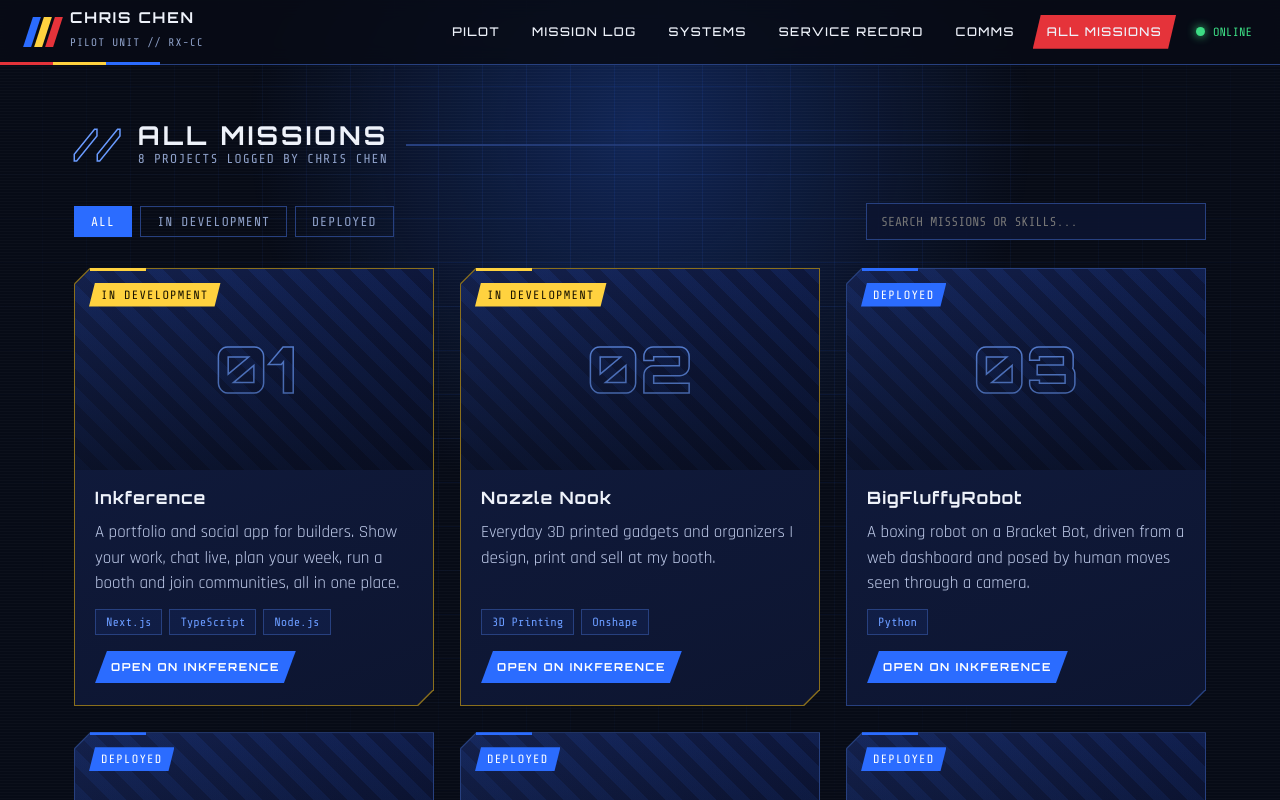
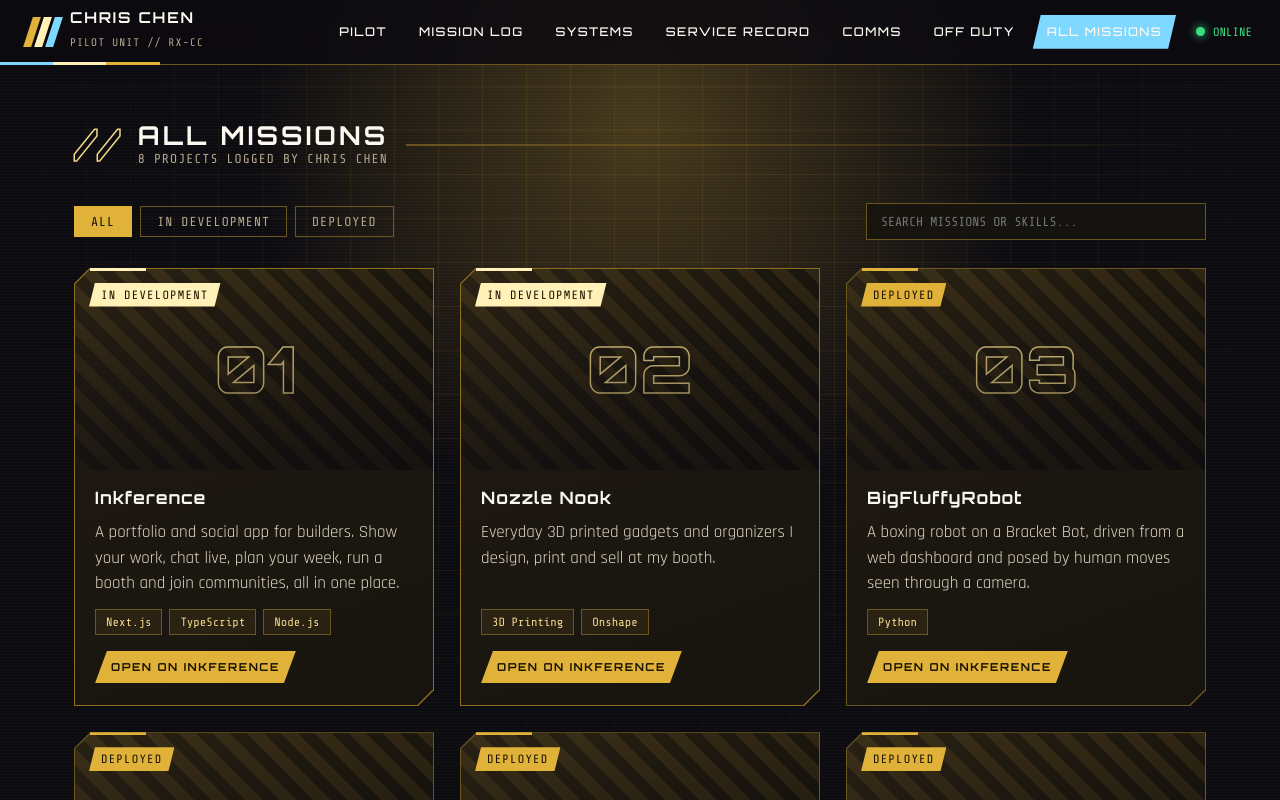
Before and after one commit to cchryx/cchryx.github.io, a React (Create React App) app: page /#/projects in a window 1280 px wide. Shown: the top 800 px of the page. Built offline with nearby package versions, Linux system fonts and the light colour scheme.

Commit message:
Angelic white mecha theme, restore skate and art

```diff
--- a/public/index.html
+++ b/public/index.html
@@ -10,7 +10,7 @@
         />
         <link rel="icon" href="%PUBLIC_URL%/assets/heliosIcons/favicon.ico" />
         <meta name="viewport" content="width=device-width, initial-scale=1" />
-        <meta name="theme-color" content="#070b16" />
+        <meta name="theme-color" content="#0c0b10" />
         <meta
             name="description"
             content="Chris Chen: builder, roboticist and computer science student. Projects, skills and experience."
--- a/src/components/Nav.jsx
+++ b/src/components/Nav.jsx
@@ -8,6 +8,7 @@ const LINKS = [
     { label: "Systems", id: "systems" },
     { label: "Service record", id: "record" },
     { label: "Comms", id: "comms" },
+    { label: "Off duty", id: "offduty" },
 ];
 
 export default function Nav() {
--- a/src/pages/Landing.jsx
+++ b/src/pages/Landing.jsx
@@ -253,6 +253,42 @@ export default function Landing() {
                 </div>
             </section>
 
+            {/* 06 OFF DUTY */}
+            <section className="sec" id="offduty">
+                <SectionHead no="06" title="OFF DUTY" sub="Skateboarding and art" />
+                <div className="off-grid">
+                    <Hud tone="blue" className="off-card">
+                        <div className="off-media">
+                            <video autoPlay muted loop playsInline>
+                                <source
+                                    src="https://res.cloudinary.com/decele1ao/video/upload/v1721074684/Project%20Helios/Skateboarding/k2ernznsxoomrz14mcz1.mov"
+                                    type="video/mp4"
+                                />
+                            </video>
+                        </div>
+                        <h3 className="panel-title">SKATEBOARDING</h3>
+                        <p>
+                            This hobby started during the summer of the pandemic. I watched many videos of cool tricks and
+                            fell in love with the sport. Most summers I skated at least three hours a day with friends.
+                            Next goal: land consistent tre-flips.
+                        </p>
+                    </Hud>
+                    <Hud tone="yellow" className="off-card">
+                        <div className="off-media">
+                            <img
+                                src="https://res.cloudinary.com/decele1ao/image/upload/v1721074791/Project%20Helios/Art/ukw1t0r0spc4aoznwdaq.png"
+                                alt="Artwork by Chris"
+                            />
+                        </div>
+                        <h3 className="panel-title">ART</h3>
+                        <p>
+                            I started art classes at age 7. I like realistic art and use graphite, colored pencils and
+                            watercolor. I have been busy with robotics, school and code, but this is some of my past work.
+                        </p>
+                    </Hud>
+                </div>
+            </section>
+
             <footer className="foot mono">
                 <span>{`RX-CC // ${new Date().getFullYear()} // ${displayName.toUpperCase()}`}</span>
                 <span>{fetchedAt ? `DATA SYNCED FROM INKFERENCE ${fetchedAt.slice(0, 10)}` : "DATA: SAVED COPY"}</span>
--- a/src/theme.css
+++ b/src/theme.css
@@ -1,16 +1,16 @@
 /* ===== Mecha theme: white, blue, red and yellow panels on a dark cockpit ===== */
 
 :root {
-    --bg: #070b16;
-    --panel: #0d1530;
-    --panel2: #111c40;
-    --line: #27407f;
-    --blue: #2b6cff;
-    --blue-soft: #6a9bff;
-    --red: #e5333a;
-    --yellow: #ffd23f;
-    --white: #eef2fa;
-    --muted: #8ea0c8;
+    --bg: #0c0b10;
+    --panel: #17140f;
+    --panel2: #201b12;
+    --line: #6b5620;
+    --blue: #e0b23a;
+    --blue-soft: #f3d98a;
+    --red: #7fd8ff;
+    --yellow: #fff1b8;
+    --white: #fbf8f0;
+    --muted: #b3a88b;
     --cyan: #4de8ff;
     --green: #3ddc84;
     --head: "Orbitron", "Rajdhani", sans-serif;
@@ -87,8 +87,8 @@ button {
 .bg-grid {
     position: absolute;
     inset: -2px;
-    background-image: linear-gradient(rgba(43, 108, 255, 0.09) 1px, transparent 1px),
-        linear-gradient(90deg, rgba(43, 108, 255, 0.09) 1px, transparent 1px);
+    background-image: linear-gradient(rgba(224, 178, 58, 0.09) 1px, transparent 1px),
+        linear-gradient(90deg, rgba(224, 178, 58, 0.09) 1px, transparent 1px);
     background-size: 44px 44px;
     mask-image: radial-gradient(ellipse at 50% 30%, #000 20%, transparent 80%);
     -webkit-mask-image: radial-gradient(ellipse at 50% 30%, #000 20%, transparent 80%);
@@ -100,7 +100,7 @@ button {
     left: 50%;
     top: -25vw;
     transform: translateX(-50%);
-    background: radial-gradient(circle, rgba(43, 108, 255, 0.28), transparent 62%);
+    background: radial-gradient(circle, rgba(224, 178, 58, 0.28), transparent 62%);
 }
 .bg-scan {
     position: absolute;
@@ -169,7 +169,7 @@ button {
     align-items: center;
     gap: 20px;
     padding: 10px 28px;
-    background: rgba(7, 11, 22, 0.86);
+    background: rgba(12, 11, 16, 0.86);
     backdrop-filter: blur(10px);
     border-bottom: 1px solid var(--line);
 }
@@ -241,7 +241,7 @@ button {
     background: var(--red);
 }
 .nav-hot:hover {
-    background: #ff4b52;
+    background: #a8e6ff;
 }
 .nav-status {
     display: flex;
@@ -310,7 +310,7 @@ button {
     background: var(--yellow);
 }
 .hud-red {
-    background: #7d2226;
+    background: #2d6b85;
 }
 .hud-red::after {
     background: var(--red);
@@ -335,7 +335,7 @@ button {
     font-weight: 700;
     letter-spacing: 0.14em;
     text-transform: uppercase;
-    color: #fff;
+    color: #1a1400;
     background: var(--blue);
     clip-path: polygon(12px 0, 100% 0, calc(100% - 12px) 100%, 0 100%);
     transition: background 0.2s, transform 0.2s;
@@ -348,7 +348,7 @@ button {
     background: transparent;
     box-shadow: inset 0 0 0 2px var(--blue-soft);
     color: var(--white);
-    background: rgba(43, 108, 255, 0.12);
+    background: rgba(224, 178, 58, 0.12);
 }
 .btn-ghost:hover {
     background: var(--yellow);
@@ -369,7 +369,7 @@ button {
 }
 .tag-blue {
     background: var(--blue);
-    color: #fff;
+    color: #1a1400;
 }
 .tag-yellow {
     background: var(--yellow);
@@ -377,7 +377,7 @@ button {
 }
 .tag-red {
     background: var(--red);
-    color: #fff;
+    color: #1a1400;
 }
 
 .chips {
@@ -391,7 +391,7 @@ button {
     padding: 3px 10px;
     border: 1px solid var(--line);
     color: var(--blue-soft);
-    background: rgba(43, 108, 255, 0.08);
+    background: rgba(224, 178, 58, 0.08);
 }
 .chips-lg li {
     font-size: 14px;
@@ -469,7 +469,7 @@ button {
     line-height: 0.95;
     letter-spacing: 0.03em;
     margin: 14px 0 12px;
-    text-shadow: 0 0 40px rgba(43, 108, 255, 0.5);
+    text-shadow: 0 0 40px rgba(224, 178, 58, 0.5);
 }
 .hero-title span {
     display: block;
@@ -480,7 +480,7 @@ button {
 .hero-sub {
     font-size: 22px;
     max-width: 560px;
-    color: #c8d4f0;
+    color: #ece6d6;
 }
 .hero-actions {
     display: flex;
@@ -497,7 +497,7 @@ button {
 .hero-stats li {
     border-left: 3px solid var(--red);
     padding: 4px 0 4px 12px;
-    background: linear-gradient(90deg, rgba(229, 51, 58, 0.12), transparent);
+    background: linear-gradient(90deg, rgba(127, 216, 255, 0.12), transparent);
 }
 .hero-stats b {
     display: block;
@@ -519,8 +519,8 @@ button {
     align-items: center;
 }
 .mech-head {
-    width: min(300px, 70%);
-    filter: drop-shadow(0 0 28px rgba(43, 108, 255, 0.55));
+    width: min(440px, 92%);
+    filter: drop-shadow(0 0 28px rgba(224, 178, 58, 0.55));
     animation: float 5s ease-in-out infinite;
     position: relative;
     z-index: 2;
@@ -619,7 +619,7 @@ button {
 }
 .pilot-avatar {
     aspect-ratio: 1;
-    background: radial-gradient(circle, rgba(43, 108, 255, 0.28), rgba(7, 11, 22, 0.6));
+    background: radial-gradient(circle, rgba(224, 178, 58, 0.28), rgba(12, 11, 16, 0.6));
     clip-path: polygon(25% 0, 75% 0, 100% 25%, 100% 75%, 75% 100%, 25% 100%, 0 75%, 0 25%);
     display: flex;
     align-items: center;
@@ -655,7 +655,7 @@ button {
 }
 .pilot-bio p {
     margin-bottom: 14px;
-    color: #d3dcf3;
+    color: #ece6d6;
 }
 .pilot-bio .panel-title {
     margin-top: 0;
@@ -675,7 +675,7 @@ button {
 .proj-banner {
     position: relative;
     aspect-ratio: 16 / 9;
-    background: linear-gradient(135deg, #14214d, #0a1130);
+    background: linear-gradient(135deg, #2a2214, #120f0a);
     overflow: hidden;
 }
 .proj-banner img {
@@ -692,7 +692,7 @@ button {
     display: flex;
     align-items: center;
     justify-content: center;
-    background: repeating-linear-gradient(45deg, rgba(43, 108, 255, 0.1) 0 12px, transparent 12px 24px);
+    background: repeating-linear-gradient(45deg, rgba(224, 178, 58, 0.1) 0 12px, transparent 12px 24px);
 }
 .proj-banner-empty span {
     font-family: var(--head);
@@ -704,7 +704,7 @@ button {
 .proj-scan {
     position: absolute;
     inset: 0;
-    background: linear-gradient(to bottom, transparent, rgba(7, 11, 22, 0.6));
+    background: linear-gradient(to bottom, transparent, rgba(12, 11, 16, 0.6));
 }
 .proj-banner .tag {
     position: absolute;
@@ -737,7 +737,7 @@ button {
     line-height: 1.2;
 }
 .proj-sum {
-    color: #c3cfee;
+    color: #e4dcc6;
     font-size: 17px;
     flex: 1;
 }
@@ -774,10 +774,10 @@ button {
 .fchip:hover {
     background: var(--blue);
     border-color: var(--blue);
-    color: #fff;
+    color: #1a1400;
 }
 .search {
-    background: rgba(13, 21, 48, 0.9);
+    background: rgba(23, 20, 15, 0.9);
     border: 1px solid var(--line);
     color: var(--white);
     padding: 10px 14px;
@@ -815,7 +815,7 @@ button {
 }
 .bar {
     height: 12px;
-    background: #060a18;
+    background: #08070b;
     border: 1px solid var(--line);
     padding: 2px;
 }
@@ -823,7 +823,7 @@ button {
     display: block;
     height: 100%;
     background: repeating-linear-gradient(90deg, var(--yellow) 0 8px, transparent 8px 11px);
-    box-shadow: 0 0 12px rgba(255, 210, 63, 0.45);
+    box-shadow: 0 0 12px rgba(255, 241, 184, 0.45);
     transform-origin: left;
     animation: fill 1.2s ease-out both;
 }
@@ -887,7 +887,7 @@ button {
     display: block;
     padding: 18px 22px;
     border: 1px solid var(--line);
-    background: rgba(13, 21, 48, 0.85);
+    background: rgba(23, 20, 15, 0.85);
     border-left: 5px solid var(--blue);
     transition: transform 0.2s, border-color 0.2s, background 0.2s;
 }
@@ -959,7 +959,7 @@ button {
         right: 0;
         flex-direction: column;
         gap: 0;
-        background: rgba(7, 11, 22, 0.97);
+        background: rgba(12, 11, 16, 0.97);
         border-bottom: 1px solid var(--line);
         padding: 8px 16px 16px;
     }
@@ -1013,3 +1013,44 @@ button {
         transition: none !important;
     }
 }
+
+/* ===== Off duty (skateboarding and art) ===== */
+.off-grid {
+    display: grid;
+    grid-template-columns: repeat(2, 1fr);
+    gap: 24px;
+}
+.off-media {
+    margin-bottom: 16px;
+    background: #000;
+    overflow: hidden;
+    clip-path: polygon(0 0, calc(100% - 14px) 0, 100% 14px, 100% 100%, 14px 100%, 0 calc(100% - 14px));
+}
+.off-media video,
+.off-media img {
+    width: 100%;
+    height: 340px;
+    object-fit: cover;
+}
+.ma-halo {
+    animation: halo 3s ease-in-out infinite;
+    transform-origin: 200px 34px;
+}
+@keyframes halo {
+    50% {
+        opacity: 0.55;
+        transform: scale(1.06);
+    }
+}
+@media (max-width: 960px) {
+    .off-grid {
+        grid-template-columns: 1fr;
+    }
+    .off-media video,
+    .off-media img {
+        height: 260px;
+    }
+}
+.off-card {
+    padding: 18px;
+}
```
Also changed, not shown: src/components/MechHead.jsx (+49 -39 lines).
